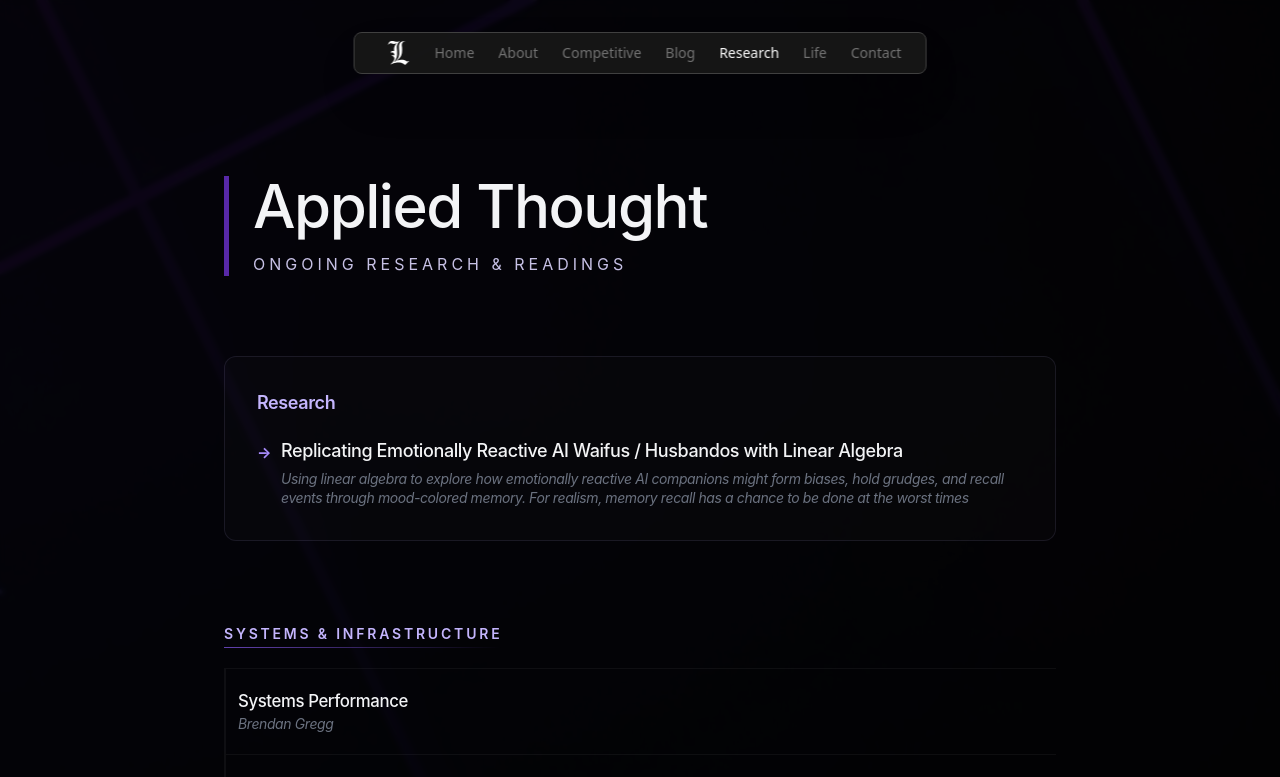
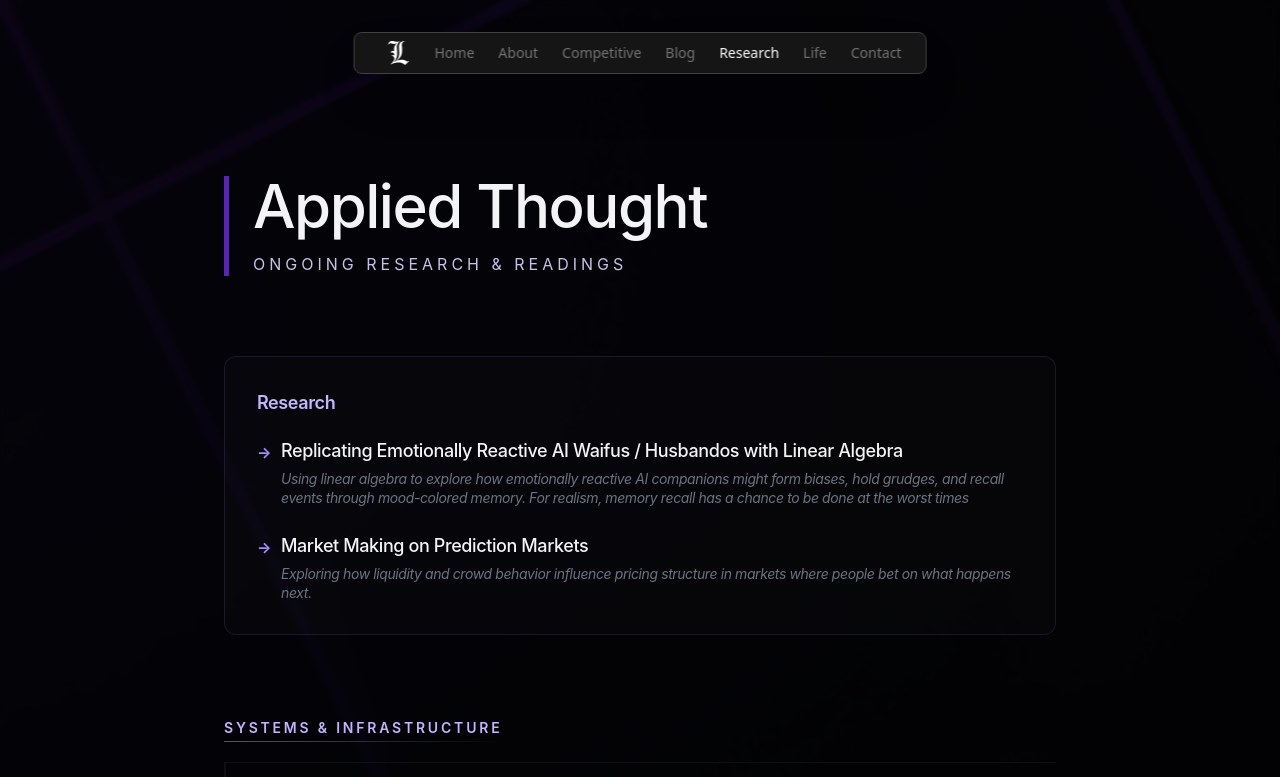
Before and after one commit to yushasama/koishiteru, a Next.js app: page /research in a window 1280 px wide. Shown: the top 777 px of the page. Built offline with nearby package versions, Linux system fonts and the light colour scheme.

Commit message:
Added research

```diff
--- a/app/research/page.tsx
+++ b/app/research/page.tsx
@@ -21,6 +21,11 @@ export default function ReadingList() {
       title: 'Replicating Emotionally Reactive AI Waifus / Husbandos with Linear Algebra',
       subtitle:
         'Using linear algebra to explore how emotionally reactive AI companions might form biases, hold grudges, and recall events through mood-colored memory. For realism, memory recall has a chance to be done at the worst times '
+    },
+    {
+      title: 'Market Making on Prediction Markets',
+      subtitle:
+        'Exploring how liquidity and crowd behavior influence pricing structure in markets where people bet on what happens next.'
     }
   ];
 
```
